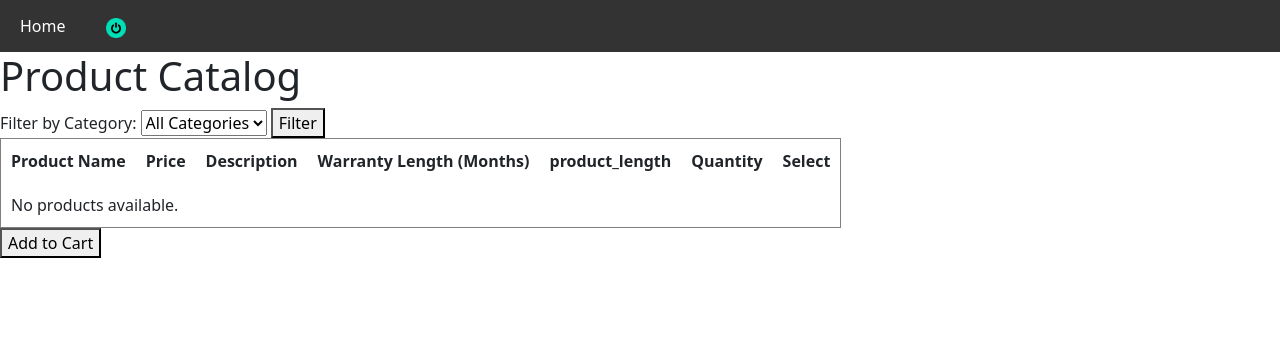
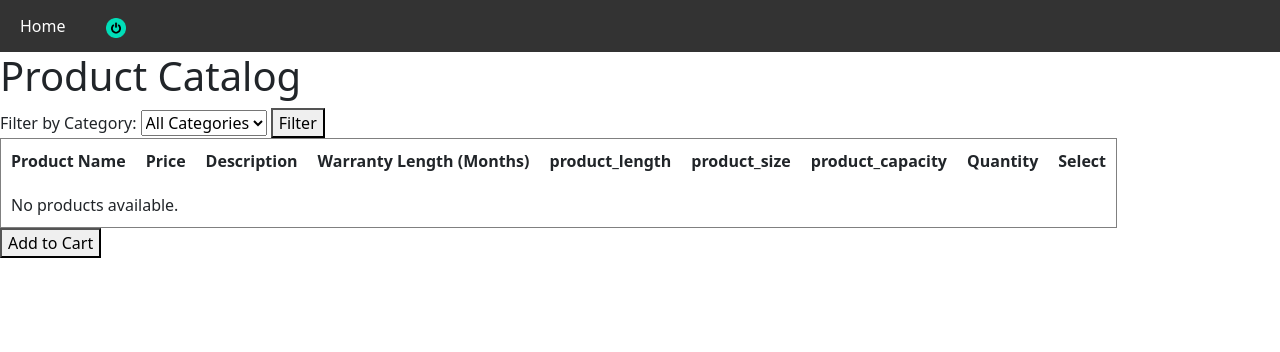
Before and after one commit to ozarikar/csc362_f24_zarikar, a PHP site: page /catalog.php in a window 1280 px wide. Shown: the top 352 px of the page. Run offline with PHP 8.4, Linux system fonts and the light colour scheme; data that the repository does not hold is empty.

Commit message:
added more attributes to table

```diff
--- a/html/catalog.php
+++ b/html/catalog.php
@@ -68,6 +68,8 @@ $products = getProducts($conn);
                     <th>Description</th>
                     <th>Warranty Length (Months)</th>
                     <th>product_length</th>
+                    <th>product_size</th>
+                    <th>product_capacity</th>
                     <th>Quantity</th>
                     <th>Select</th>
                 </tr>
@@ -88,6 +90,18 @@ $products = getProducts($conn);
                         echo '<td>' . htmlspecialchars($product['warranty_length']) . '</td>';
                         if($product['product_length'] !== null){
                             echo '<td>' . htmlspecialchars($product['product_length']) . '</td>';
+                        }
+                        else{
+                            echo '<td>' . " " . '</td>';
+                        }
+                        if($product['product_size'] !== null){
+                            echo '<td>' . htmlspecialchars($product['product_size']) . '</td>';
+                        }
+                        else{
+                            echo '<td>' . " " . '</td>';
+                        }
+                        if($product['product_capacity'] !== null){
+                            echo '<td>' . htmlspecialchars($product['product_capacity']) . '</td>';
                         }
                         else{
                             echo '<td>' . " " . '</td>';
@@ -148,6 +162,8 @@ function getProducts($conn) {
                 'category_id' => $row['product_category_id'],
                 'product_size' => $row['product_size'],
                 'product_length' => $row['product_length'],
+                'product_capacity' => $row['product_capacity'],
+                'product_size' => $row['product_size'],
             ];
         }
     }
```
